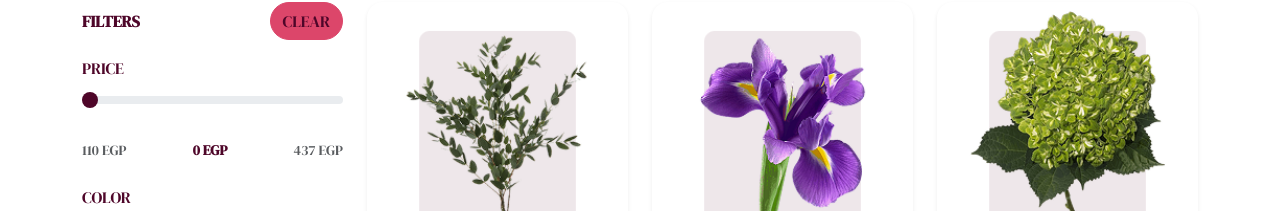
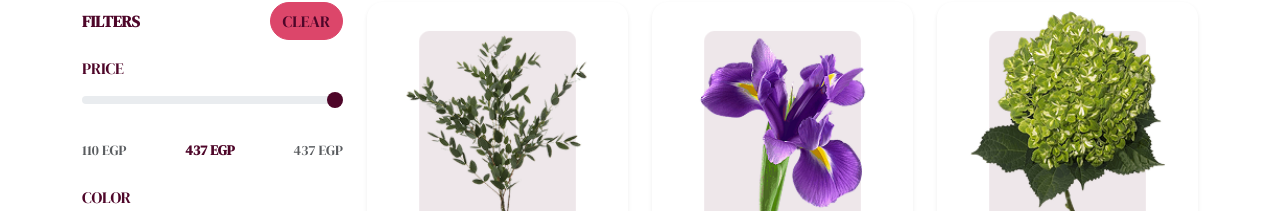
Before and after one commit to AsmaElkady/FlowersDirect, a React (Vite) app: page /products in a window 1280 px wide. Shown: the part 174-385 px from the top of the page. Built offline with nearby package versions, Linux system fonts and the light colour scheme; data requests are answered from the project's data file.

Commit message:
edit type import

```diff
--- a/src/Types/productType.ts
+++ b/src/Types/productType.ts
@@ -3,7 +3,7 @@ export interface IProduct {
     name: string;
     desc: string;
     image: string;
-    colors: string[];
+    color: string;
     category: string;
     price: number;
     orderedItems: number;
--- a/src/components/Filter/Filter.tsx
+++ b/src/components/Filter/Filter.tsx
@@ -22,7 +22,7 @@ export default function Filter({ onFilterChange, minPrice, maxPrice, allProducts
 
     const [selectedColor, setSelectedColor] = useState("");
     const [selectedCategory, setSelectedCategory] = useState("");
-    const [price, setPrice] = useState(0);
+    const [price, setPrice] = useState(maxPrice);
     const [showFilter, setShowFilter] = useState(false);
     const [isMobile, setIsMobile] = useState(window.innerWidth < 768);
 
--- a/src/components/ProductCard/ProductCard.tsx
+++ b/src/components/ProductCard/ProductCard.tsx
@@ -1,5 +1,4 @@
 import { Card, Button } from "react-bootstrap";
-// import type { Product } from "../../types/Product";
 import { useDispatch, useSelector } from "react-redux";
 import { AddToCart } from "../../redux/slices/cartSlice";
 import type { IProduct } from "../../Types/productType";
--- a/src/components/ProductList/ProductList.tsx
+++ b/src/components/ProductList/ProductList.tsx
@@ -1,9 +1,9 @@
 import { Row, Col, Pagination } from "react-bootstrap";
 import ProductCard from "../ProductCard/ProductCard";
-import type { Product } from "../../types/Product";
+import type { IProduct } from "../../Types/productType";
 
 interface ProductListProps {
-    products: Product[];
+    products: IProduct[];
     currentPage: number;
     totalPages: number;
     setCurrentPage: (page: number) => void;
--- a/src/pages/products/products.tsx
+++ b/src/pages/products/products.tsx
@@ -1,11 +1,12 @@
 import { Container, Row, Col, Spinner} from "react-bootstrap";
 import Filter from "../../components/Filter/Filter";
 import "../../index.css";
-import type { Product } from "../../types/Product";
+import type { IProduct } from "../../Types/productType";
 import axios from "axios";
 import { useQuery } from "@tanstack/react-query";
 import { useMemo, useState } from "react";
 import ProductList from "../../components/ProductList/ProductList";
+import { baseUrl } from "../../constants/main";
 
 export default function Products() {
     const [currentPage, setCurrentPage] = useState<number>(1);
@@ -13,7 +14,7 @@ export default function Products() {
     const [filters, setFilters] = useState({ color: "", category: "", price: 500 });
 
     async function getProducts() {
-        const res = await axios.get(`http://localhost:3000/products`,
+        const res = await axios.get(baseUrl + 'products',
             {
                 headers: {
                     "Cache-Control": "no-store",
@@ -31,11 +32,11 @@ export default function Products() {
     });
 
     const minPrice = useMemo(() => {
-        return data.length > 0 ? Math.min(...data.map((p: Product) => p.price)) : 0;
+        return data.length > 0 ? Math.min(...data.map((p: IProduct) => p.price)) : 0;
     }, [data]);
 
     const maxPrice = useMemo(() => {
-        return data.length > 0 ? Math.max(...data.map((p: Product) => p.price)) : 0;
+        return data.length > 0 ? Math.max(...data.map((p: IProduct) => p.price)) : 0;
     }, [data]);
 
     const filteredProducts = useMemo(() => {
@@ -46,7 +47,7 @@ export default function Products() {
 
         if (noFiltersApplied) return data;
 
-        return data.filter((product: Product) => {
+        return data.filter((product: IProduct) => {
             const matchesColor = filters.color
                 ? product.color?.toLowerCase() === filters.color.toLowerCase()
                 : true;
```
Also changed, not shown: src/Types/Product.tsx (deleted, +0 -18 lines), 1 other file (tests, documents, lock files or other folders).
